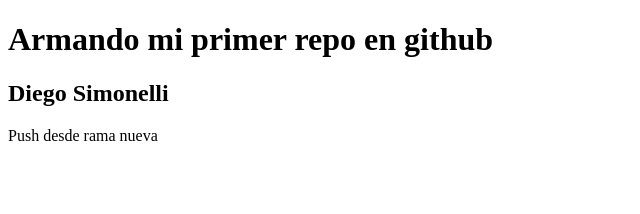
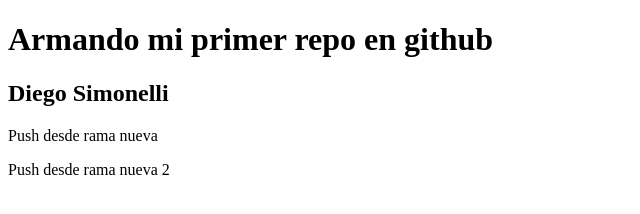
Before and after one commit to diegoarielsimonelli/git_en_clase, a plain HTML site: page index.html in a window 1280 px wide. Shown: the whole page, without its empty margins (0-640 px from the left). Drawn offline with Linux system fonts and the light colour scheme.

Commit message:
se agrego otro p explicando ramas

```diff
--- a/index.html
+++ b/index.html
@@ -9,5 +9,6 @@
     <h1>Armando mi primer repo en github</h1>
     <h2>Diego Simonelli</h2>
     <p>Push desde rama nueva</p>
+    <p>Push desde rama nueva 2</p>
   </body>
 </html>
```
